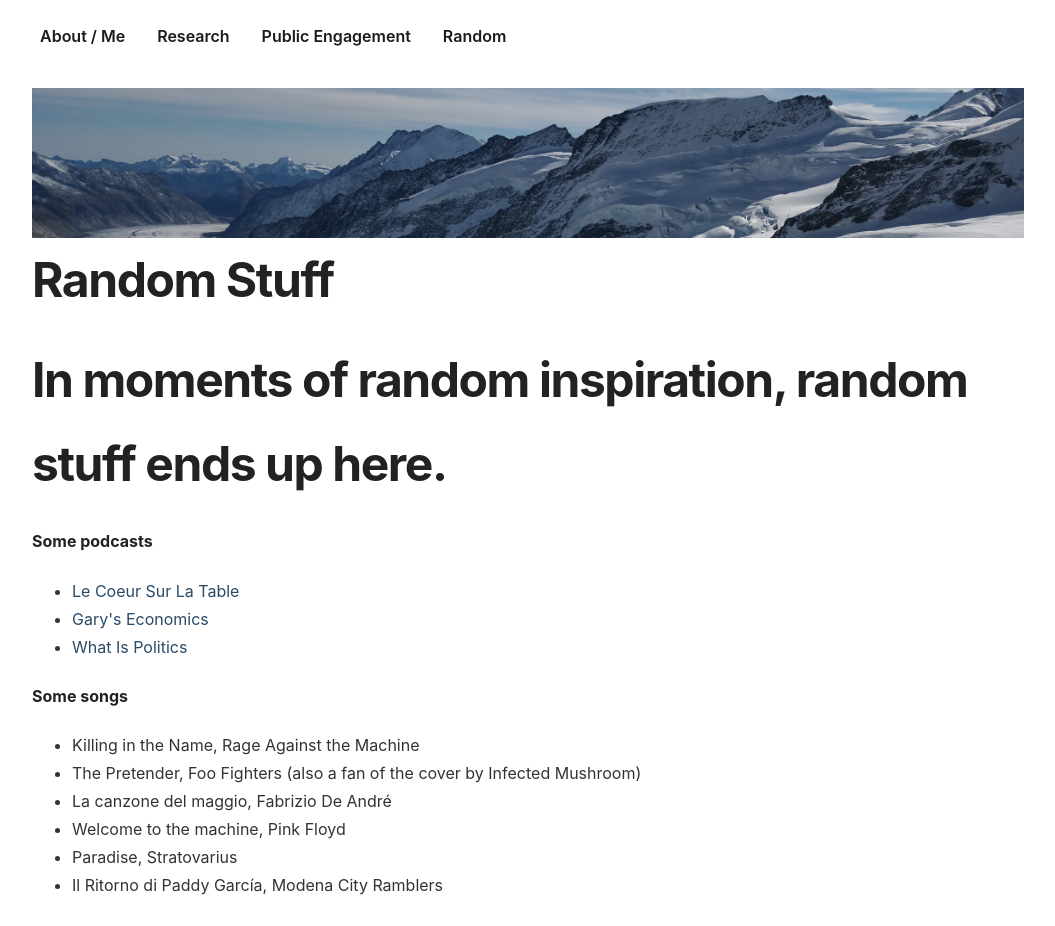
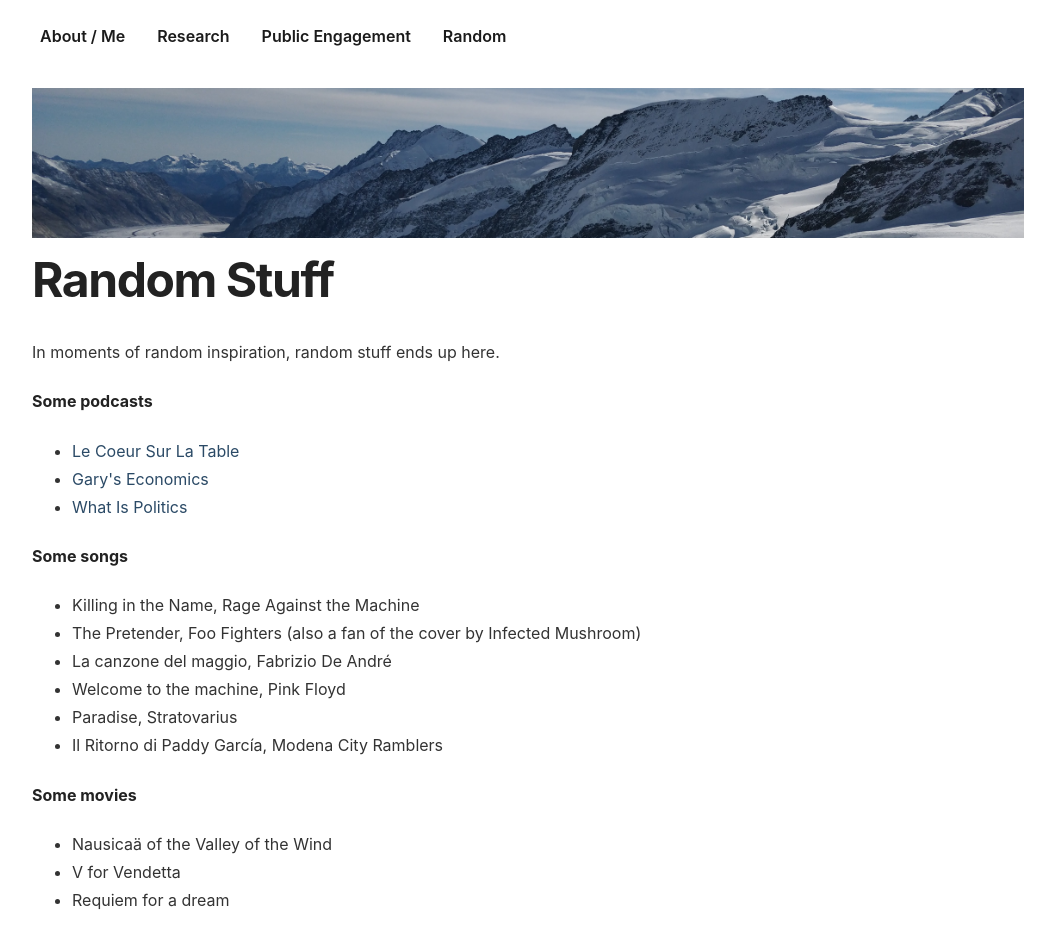
Before and after one commit to mbaityje/mbaityje.github.io, a Jekyll site: the page built from random/index.html, in a window 1280 px wide. Shown: the top 926 px of the page, without its empty margins (112-1167 px from the left). Built offline with Jekyll 4.4.1, drawn with Linux system fonts in a browser that asks for light colours.

Commit message:
Minor changes

```diff
--- a/random/index.html
+++ b/random/index.html
@@ -4,9 +4,9 @@ title: Random Stuff
 ---
 
 <div class="blurb">
-	<h1>Random Stuff<h1>
+	<h1>Random Stuff</h1>
+	<p>
 		In moments of random inspiration, random stuff ends up here.
-	<p>
 		<h4>Some podcasts</h4>
 		<ul>
 			<li><a href="https://www.binge.audio/podcast/le-coeur-sur-la-table">Le Coeur Sur La Table</a></li>
```
